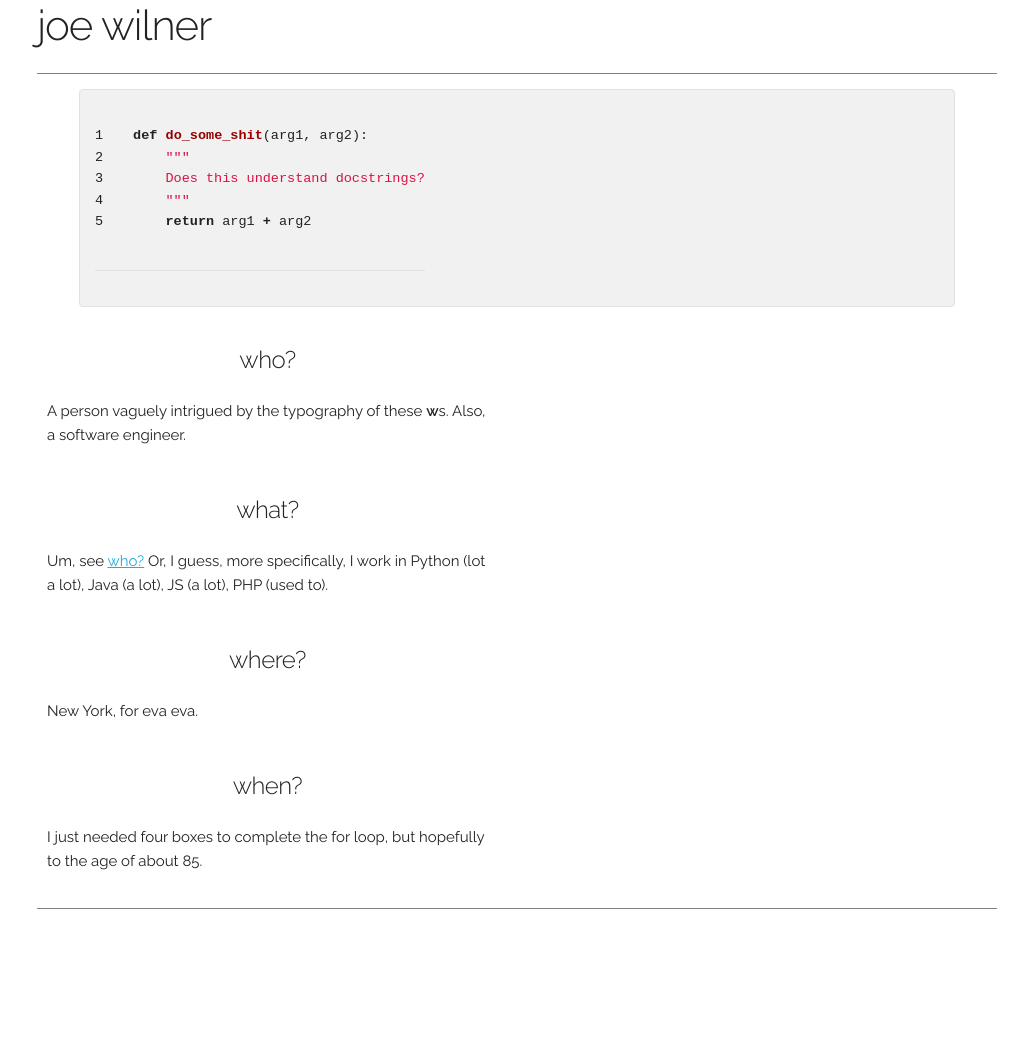
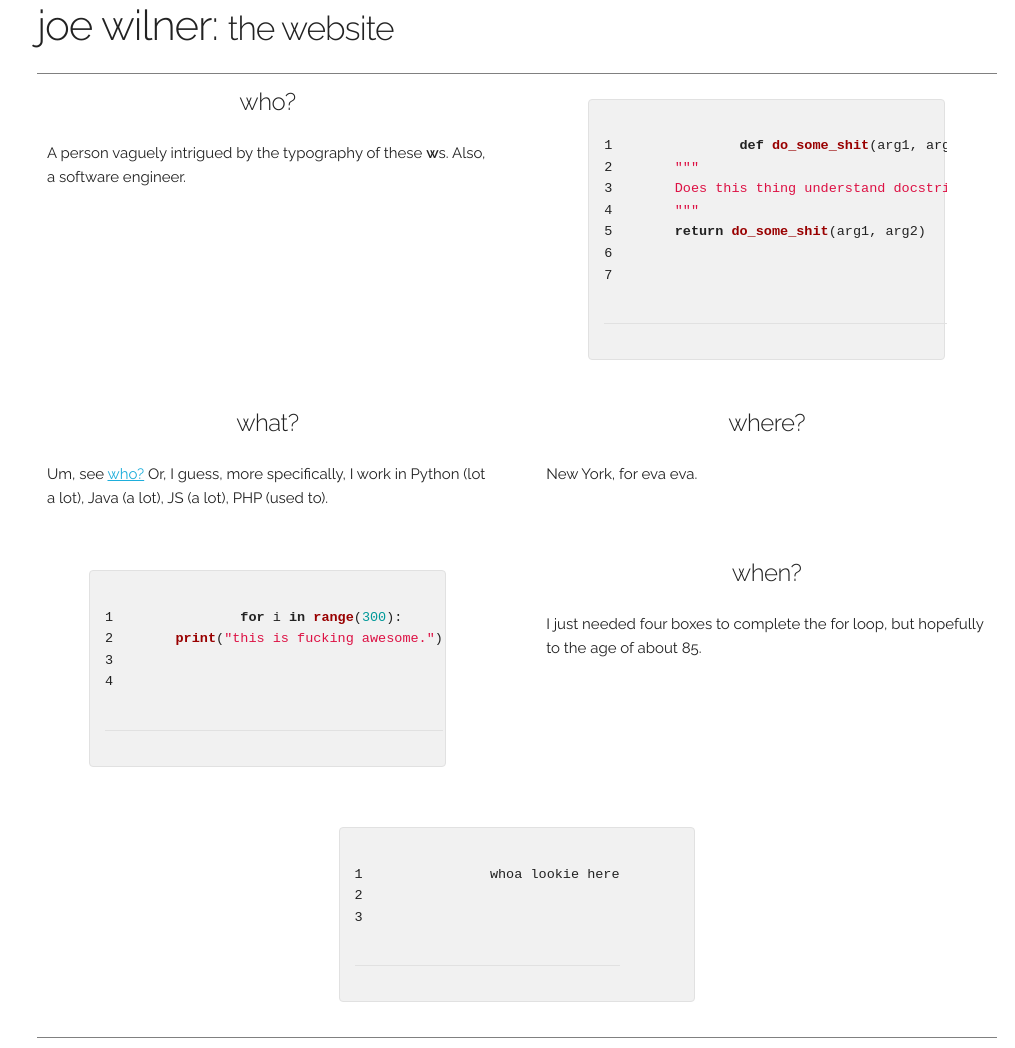
Before and after one commit to jwilner/jwilner.github.io, a Jekyll site: the page built from index.html, in a window 1280 px wide. Shown: the whole page, without its empty margins (123-1138 px from the left). Built offline with Jekyll 4.4.1, drawn with Linux system fonts in a browser that asks for light colours; nearby versions of some CDN libraries; library files that are not in the unit come from our copies; before the commit the page ends 919 px from its top, so only the background shows below that.

Commit message:
Fancy it up a little, I guess.

```diff
--- a/_layouts/default.html
+++ b/_layouts/default.html
@@ -23,13 +23,13 @@ links:
   </head>
   <body>
     <div class="container">
-      <section class="header bordered">
+      <section class="header">
         <h2 class="title">
-          joe wilner
+          joe wilner: <small>the website</small>
         </h2>
       </section>
       {{ content }}
-      <section class="footer bordered">
+      <section class="footer">
         <div class='row'>
           {% for link in page.links %}
             <div class='columns two'>
--- a/index.html
+++ b/index.html
@@ -4,26 +4,45 @@ title: joe wilner
 boxes:
   - title: who?
     body: A person vaguely intrigued by the typography of these <strong>w</strong>s. Also, a software engineer.
+  - code: |
+          def do_some_shit(arg1, arg2):
+              """
+              Does this thing understand docstrings?
+              """
+              return do_some_shit(arg1, arg2)
   - title: what?
     body: Um, see <a href='#who'>who?</a> Or, I guess, more specifically, I work in Python (lot a lot), Java (a lot), JS (a lot), PHP (used to).
   - title: where?
     body: New York, for eva eva.
+  - code: |
+          for i in range(300):
+              print("this is fucking awesome.")
   - title: when?
     body: I just needed four boxes to complete the for loop, but hopefully to the age of about 85.
+  - code: |
+          whoa lookie here
 ---
-{% highlight python linenos %}
-def do_some_shit(arg1, arg2):
-    """
-    Does this understand docstrings?
-    """
-    return arg1 + arg2
-{% endhighlight %}
 {% for box in page.boxes %}
-  {% cycle '<div class="row">', nil %}
-  <div class='one-half column front-page-box'>
-    <a name="{{ box.title | remove: '?' }}"></a>
-    <h5> {{ box.title }} </h5>
-    <p> {{ box.body }} </p>
-  </div>
-  {% cycle nil, '</div>' %}
+  {% capture parity %}{% cycle 'even', 'odd' %}{% endcapture %}
+  {% if parity == 'even' and forloop.last %}
+    {% assign messy_end = true %}
+    {% assign end_class = 'offset-by-three' %}
+  {% endif %}
+  {% if parity == 'even' %}
+    <div class="row">
+  {% endif %}
+      <div class='one-half column {{ end_class }} front-page-box'>
+        {% if box.code %}
+          {% highlight python linenos %}
+            {{ box.code }}
+          {% endhighlight %}
+        {% else %}
+          <a name="{{ box.title | remove: '?' }}"></a>
+          <h5> {{ box.title }} </h5>
+          <p> {{ box.body }} </p>
+        {% endif %}
+      </div>
+  {% if parity == 'odd' or messy_end %}
+    </div> <!-- end row -->
+  {% endif %}
 {% endfor %}
```
